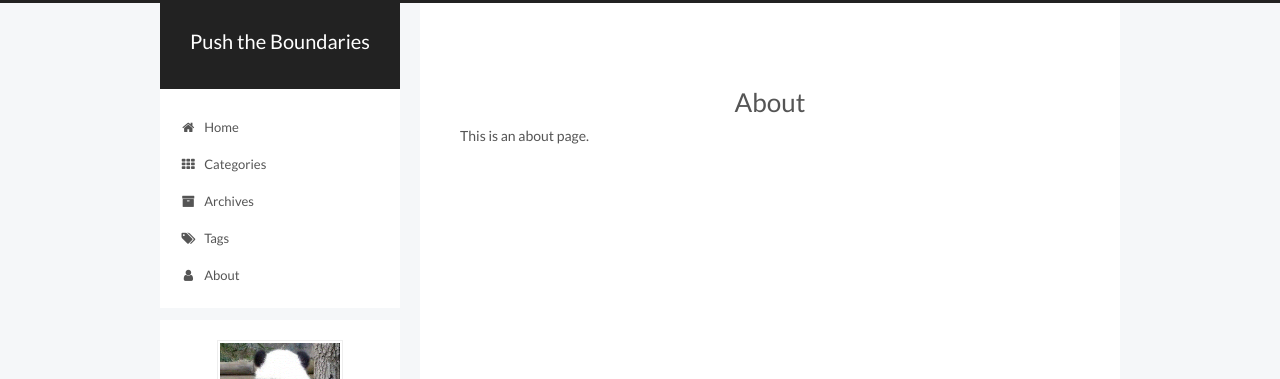
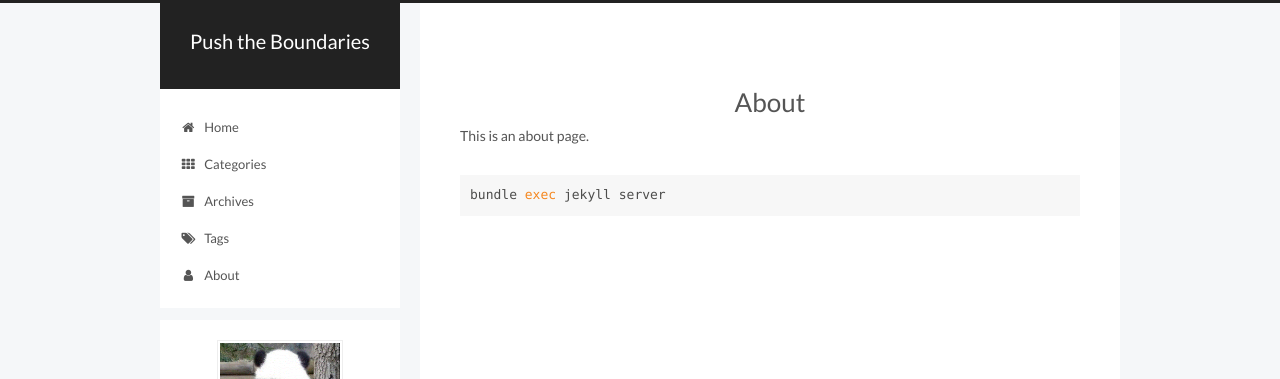
Before and after one commit to ZhangYigeng/ZhangYigeng.github.io, a Jekyll site: the page built from about/index.md, in a window 1280 px wide. Shown: the top 379 px of the page. Built offline with Jekyll 4.4.1, drawn with Linux system fonts in a browser that asks for light colours.

Commit message:
Update index.md

````diff
--- a/about/index.md
+++ b/about/index.md
@@ -4,3 +4,6 @@ type: about
 ---
 
 This is an about page.
+```sh
+bundle exec jekyll server
+```
````
